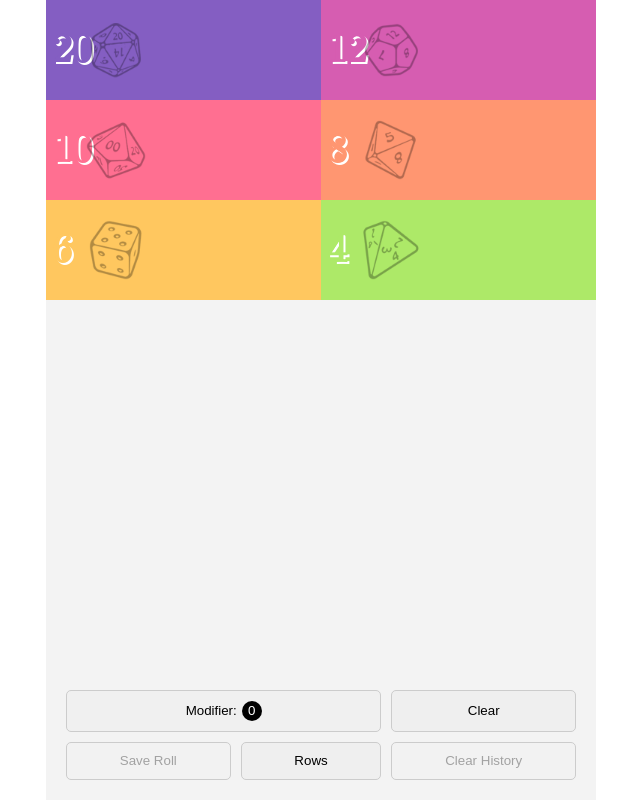
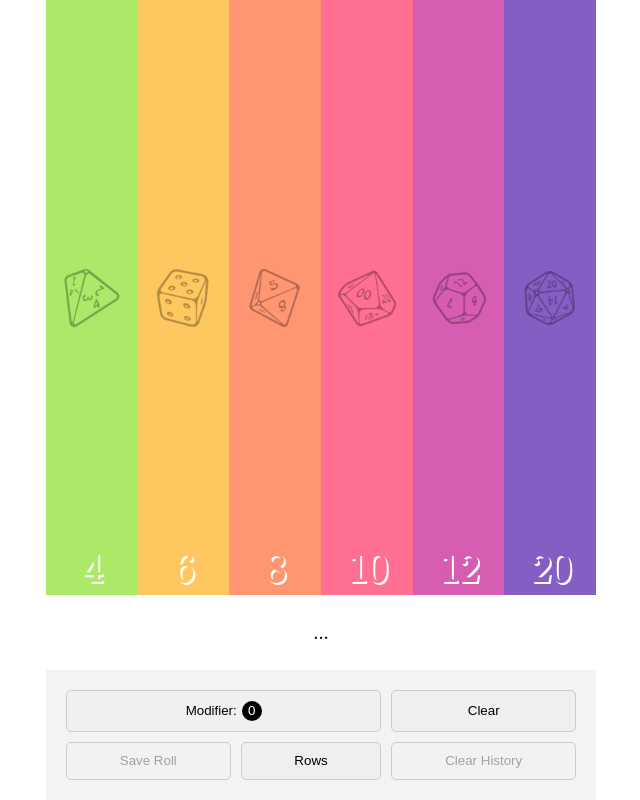
Before and after one commit to jamesfinn180/dice, a React (Create React App) app: page / in a window 1280 px wide. Shown: the whole page, without its empty margins (319-959 px from the left). Built offline with nearby package versions, Linux system fonts and the light colour scheme.

Commit message:
feat: dice redesign

```diff
--- a/src/App.module.scss
+++ b/src/App.module.scss
@@ -20,11 +20,6 @@
   background: rgb(243, 243, 243);
   margin: 0;
   padding: 0 20px 20px 20px;
-  flex-grow: 1;
   display: flex;
   flex-direction: column;
 }
-
-.Gap {
-  flex-grow: 1;
-}
--- a/src/App.tsx
+++ b/src/App.tsx
@@ -27,7 +27,6 @@ const App: React.FC = () => {
         <RollsOutput />
         <HistoryRolls />
         <div className={styles.UIContainer}>
-          <div className={styles.Gap} />
           <SavedRolls />
           <UI />
         </div>
--- a/src/components/DiceGrid/DiceGrid.module.scss
+++ b/src/components/DiceGrid/DiceGrid.module.scss
@@ -5,16 +5,18 @@
   align-items: center;
   justify-content: center;
   flex-wrap: wrap;
+  flex-grow: 1;
 
   &_flat {
-    flex-direction: row;
+    flex-direction: row-reverse;
+    flex-grow: 1;
   }
 }
 
 .Dice {
   position: relative;
   width: 100%;
-  height: 70px;
+  height: calc(100% / 6);
   display: flex;
   align-items: center;
   justify-content: space-between;
@@ -23,15 +25,19 @@
   background: white;
   cursor: pointer;
   overflow: hidden;
-  transition: all 0.4s;
+  transition: all 0.2s;
 
   &:active {
     opacity: 0.8;
   }
 
   &_flat {
-    width: 50%;
-    height: 100px;
+    width: calc(100% / 6);
+    flex-grow: 1;
+    height: 100%;
+    align-items: center;
+    justify-content: end;
+    flex-direction: column-reverse;
   }
 
   &__Title {
@@ -41,6 +47,10 @@
     font-weight: 900;
     font-family: math;
     width: 70px;
+
+    &_flat {
+      text-align: center;
+    }
   }
 
   &__Result {
@@ -60,11 +70,22 @@
     margin-left: 40px;
     opacity: 0.3;
     filter: grayscale(0) brightness(0);
+
+    &_flat {
+      margin: 0;
+      left: 50%;
+      transform: translateX(-50%) translateY(-50%);
+    }
   }
 
   &__Rolls {
     width: 70px;
 
+    &_flat {
+      text-align: center;
+      margin-bottom: auto;
+      margin-top: 10px;
+    }
 
     &__Total {
       font-weight: 900;
--- a/src/components/DiceGrid/DiceGrid.tsx
+++ b/src/components/DiceGrid/DiceGrid.tsx
@@ -51,17 +51,30 @@ const Dice: React.FC<IDiceProps> = (props) => {
       style={{ background: colour }}
       onClick={rollDice}
     >
-      <span className={styles.Dice__Title} style={{ color: colour }}>
+      <span
+        className={clsx(styles.Dice__Title, {
+          [styles.Dice__Title_flat]: isGrid,
+        })}
+        style={{ color: colour }}
+      >
         {num}
       </span>
 
-      <img className={styles.Dice__Img} src={imgUrls[name]} alt="dice" />
+      <img
+        className={clsx(styles.Dice__Img, { [styles.Dice__Img_flat]: isGrid })}
+        src={imgUrls[name]}
+        alt="dice"
+      />
 
       {rolls.length > 0 && (
         <span className={styles.Dice__Result}>{rolls.at(-1)}</span>
       )}
 
-      <aside className={styles.Dice__Rolls}>
+      <aside
+        className={clsx(styles.Dice__Rolls, {
+          [styles.Dice__Rolls_flat]: isGrid,
+        })}
+      >
         {rolls.length > 0 && (
           <>
             {rolls.join(', ')} <br />
--- a/src/components/HistoryRolls/HistoryRolls.module.scss
+++ b/src/components/HistoryRolls/HistoryRolls.module.scss
@@ -1,13 +1,19 @@
+@use '@styles/animation';
+
 .HistoryPara {
   display: flex;
-  justify-content: right;
+  justify-content: flex-end;
   align-items: center;
-  transition: scale(0.8);
   gap: 4px;
   padding-right: 24px;
   margin: 10px 0;
-  transform-origin:right;
-  transform: scale(0.8)
+  transform-origin: right;
+  transform: scale(0.8);
+
+  &_anim {
+    transform: scale(0);
+    animation: 0.75s slideGrow forwards;
+  }
 }
 
 .HistoryContainer {
--- a/src/components/HistoryRolls/HistoryRolls.tsx
+++ b/src/components/HistoryRolls/HistoryRolls.tsx
@@ -1,4 +1,4 @@
-import React from 'react'
+import React, { useEffect, useState } from 'react'
 import styles from './HistoryRolls.module.scss'
 import { useSelector } from 'react-redux'
 import { RootState } from 'src/store'
@@ -7,9 +7,23 @@ import {
   DiceNotation,
   ModifierNotation,
 } from '@components/DiceNotation/DiceNotation'
+import clsx from 'clsx'
 
 export const HistoryRolls: React.FC = () => {
   const { historyRolls } = useSelector((state: RootState) => state.dices)
+  const [shouldAnimate, setShouldAnimate] = useState(false)
+
+  useEffect(() => {
+    if (historyRolls.length > 0) {
+      setShouldAnimate(true)
+
+      const timer = setTimeout(() => {
+        setShouldAnimate(false)
+      }, 750)
+
+      return () => clearTimeout(timer)
+    }
+  }, [historyRolls])
 
   return (
     <div className={styles.HistoryContainer}>
@@ -23,7 +37,12 @@ export const HistoryRolls: React.FC = () => {
             return { ...acc, ...current }
           })
         return (
-          <p key={i} className={styles.HistoryPara}>
+          <p
+            key={i}
+            className={clsx(styles.HistoryPara, {
+              [styles.HistoryPara_anim]: i === 0 && shouldAnimate,
+            })}
+          >
             {hRoll.rollName && (
               <span className={styles.HistoryTitle}>{hRoll.rollName}:</span>
             )}
--- a/src/components/RollsOutput/RollsOutput.module.scss
+++ b/src/components/RollsOutput/RollsOutput.module.scss
@@ -5,9 +5,10 @@
   align-items: center;
   justify-content: center;
   gap: 5px;
-  padding: 18px 0;
+  padding: 0;
   margin: 0;
   background: white;
+  height: 75px;
 }
 
 .Outcome__Total {
--- a/src/components/RollsOutput/RollsOutput.tsx
+++ b/src/components/RollsOutput/RollsOutput.tsx
@@ -18,7 +18,7 @@ export const RollsOutput: React.FC<IRollsOutput> = (props) => {
   const { showSubtotal = true, showTotal = true } = props
   const outComes = dices.filter((d) => !!d.rolls.length)
 
-  if (rollsTotal === null) return null
+  if (rollsTotal === null) return <p className={styles.Container}>...</p>
 
   return (
     <p className={styles.Container}>
--- a/src/styles/animation.scss
+++ b/src/styles/animation.scss
@@ -2,3 +2,8 @@
   from { transform: rotate(0deg); }
   to { transform: rotate(360deg); }
 }
+
+@keyframes slideGrow {
+  from { transform: scale(0); height: 0; }
+  to { transform: scale(0.8); height: 22px; }
+}
```
